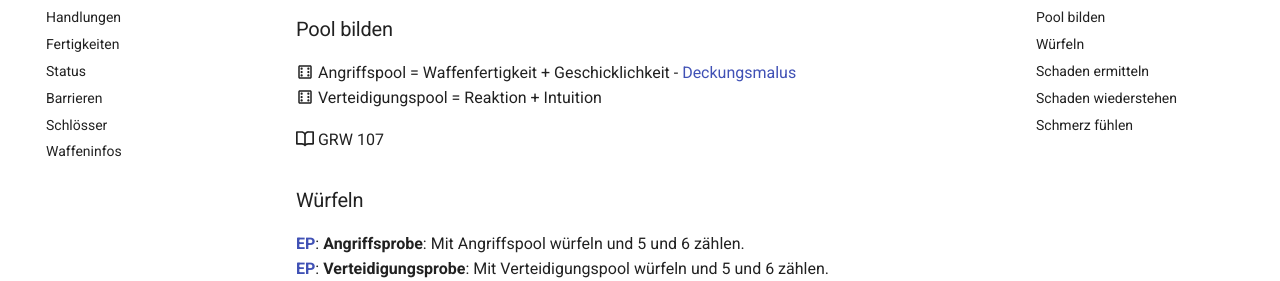
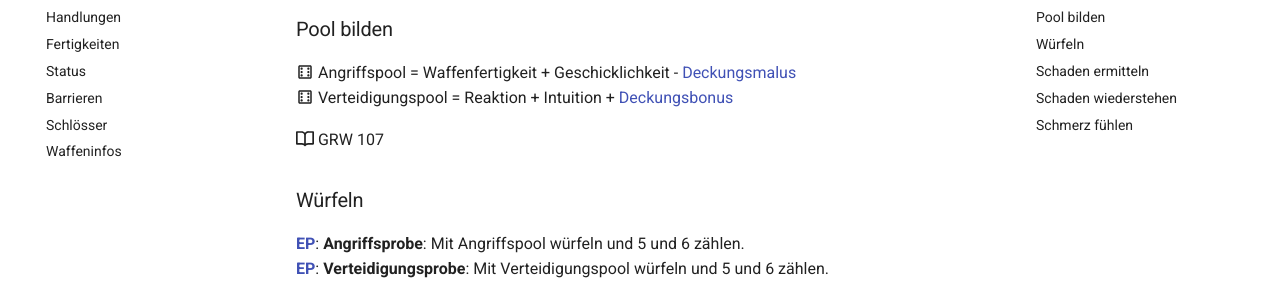
Before and after one commit to mvach/shadowrun6, an MkDocs documentation site: the page built from docs/kampf.md, in a window 1280 px wide and 900 px high, scrolled down 486 px. Shown: the part 172-453 px from the top of the window. Built offline with MkDocs 1.6.1 and Material for MkDocs 9.7.7, drawn with Linux system fonts in a browser that asks for light colours; comment, search, counter and statistics services are not loaded.

Commit message:
Aktualisieren von kampf.md

```diff
--- a/docs/kampf.md
+++ b/docs/kampf.md
@@ -23,7 +23,7 @@ Eine Kampfrunde dauert 3s.
 ### Pool bilden
 
 :material-dice-6-outline: Angriffspool = Waffenfertigkeit + Geschicklichkeit - [Deckungsmalus](status.md#deckung)
-:material-dice-6-outline: Verteidigungspool = Reaktion + Intuition
+:material-dice-6-outline: Verteidigungspool = Reaktion + Intuition + [Deckungsbonus](status.md#deckung)
 
 :octicons-book-16: GRW 107
 
```
